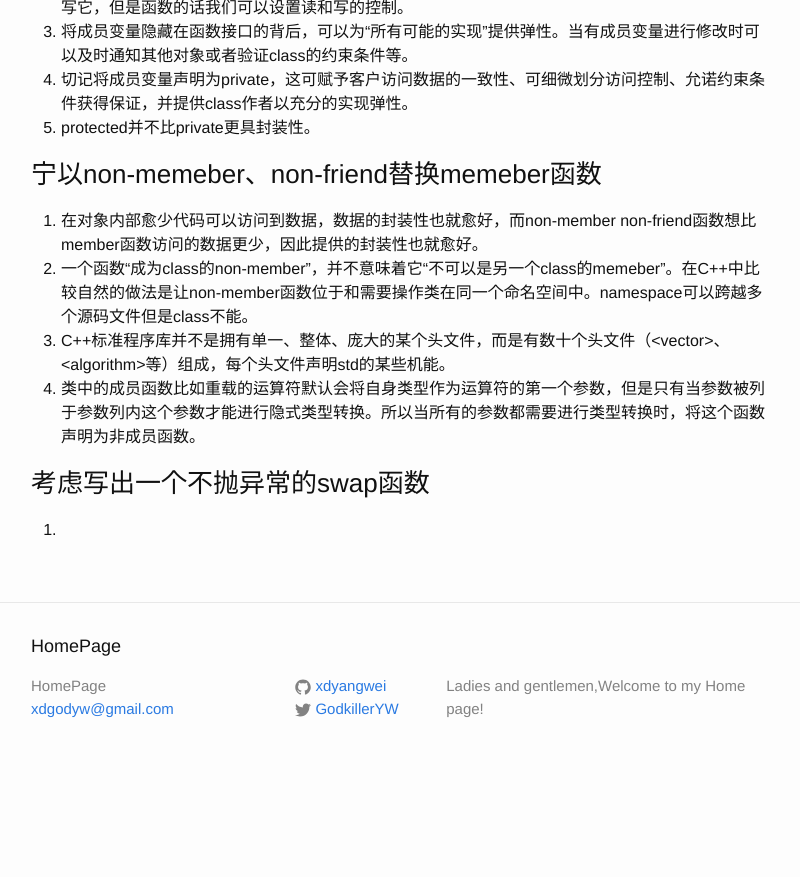
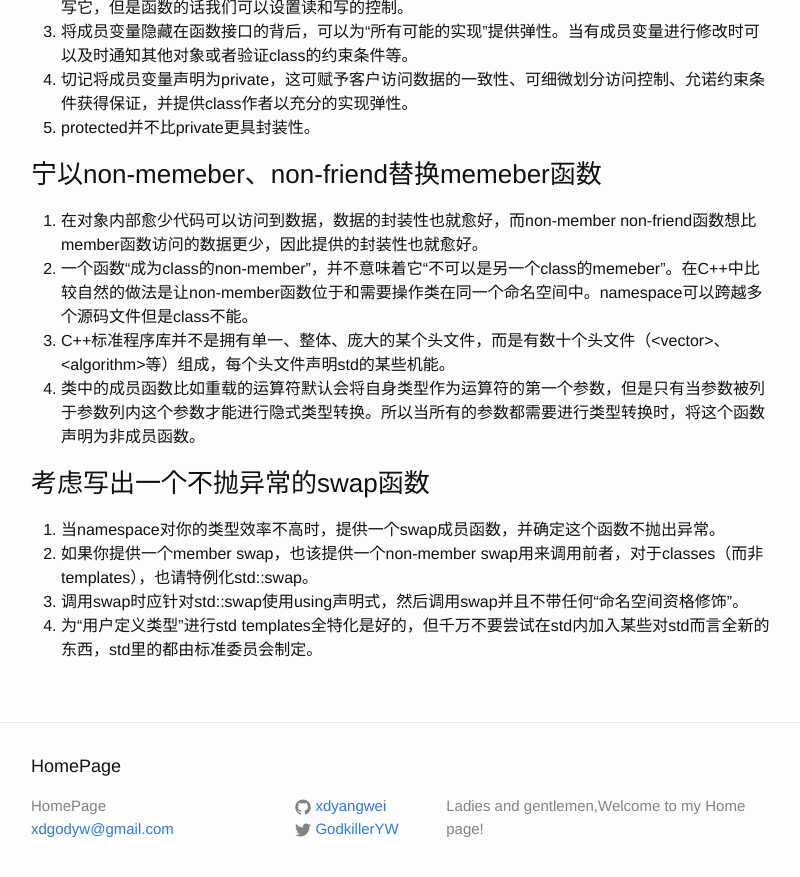
Before and after one commit to xdyangwei/xdyangwei.github.io, a Jekyll site: the page built from _posts/2019-5-29-设计与声明.md, in a window 1280 px wide and 900 px high, scrolled down 1470 px. Shown: the top 877 px of the window, without its empty margins (239-1039 px from the left). Built offline with Jekyll 4.4.1, drawn with Linux system fonts in a browser that asks for light colours; our own code applies the rules of GitHub Pages for plain Markdown files; before the commit the page ends 2250 px from its top, so only the background shows below that.

Commit message:
complete the designs and declarations

```diff
--- a/_posts/2019-5-29-设计与声明.md
+++ b/_posts/2019-5-29-设计与声明.md
@@ -48,4 +48,7 @@
 4. 类中的成员函数比如重载的运算符默认会将自身类型作为运算符的第一个参数，但是只有当参数被列于参数列内这个参数才能进行隐式类型转换。所以当所有的参数都需要进行类型转换时，将这个函数声明为非成员函数。
 
 ### 考虑写出一个不抛异常的swap函数
-1.
+1. 当namespace对你的类型效率不高时，提供一个swap成员函数，并确定这个函数不抛出异常。
+2. 如果你提供一个member swap，也该提供一个non-member swap用来调用前者，对于classes（而非templates），也请特例化std::swap。
+3. 调用swap时应针对std::swap使用using声明式，然后调用swap并且不带任何“命名空间资格修饰”。
+4. 为“用户定义类型”进行std templates全特化是好的，但千万不要尝试在std内加入某些对std而言全新的东西，std里的都由标准委员会制定。
```
